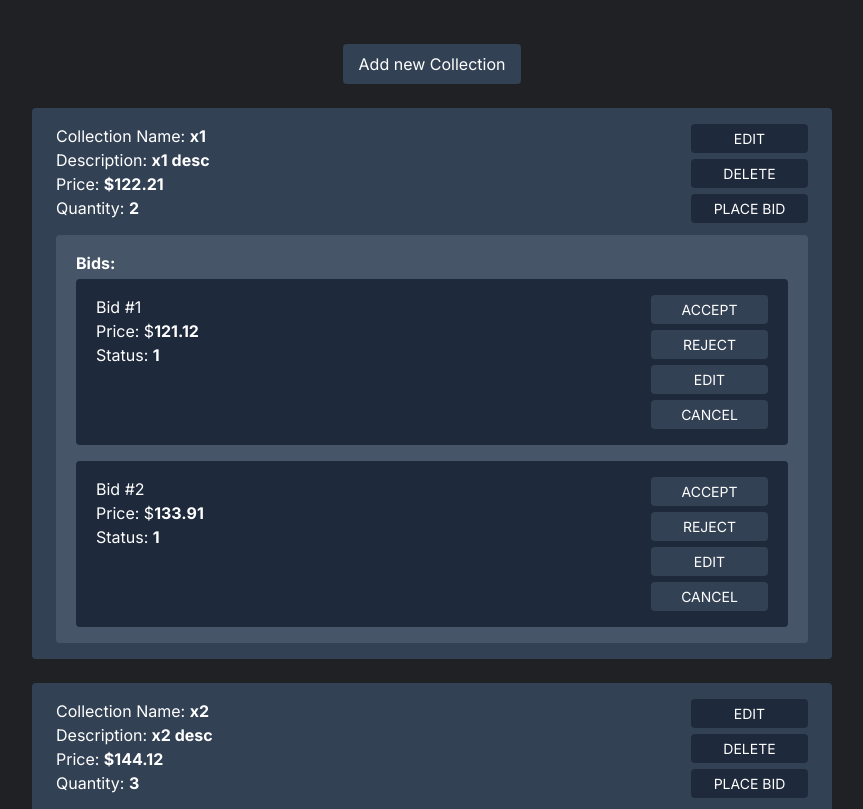
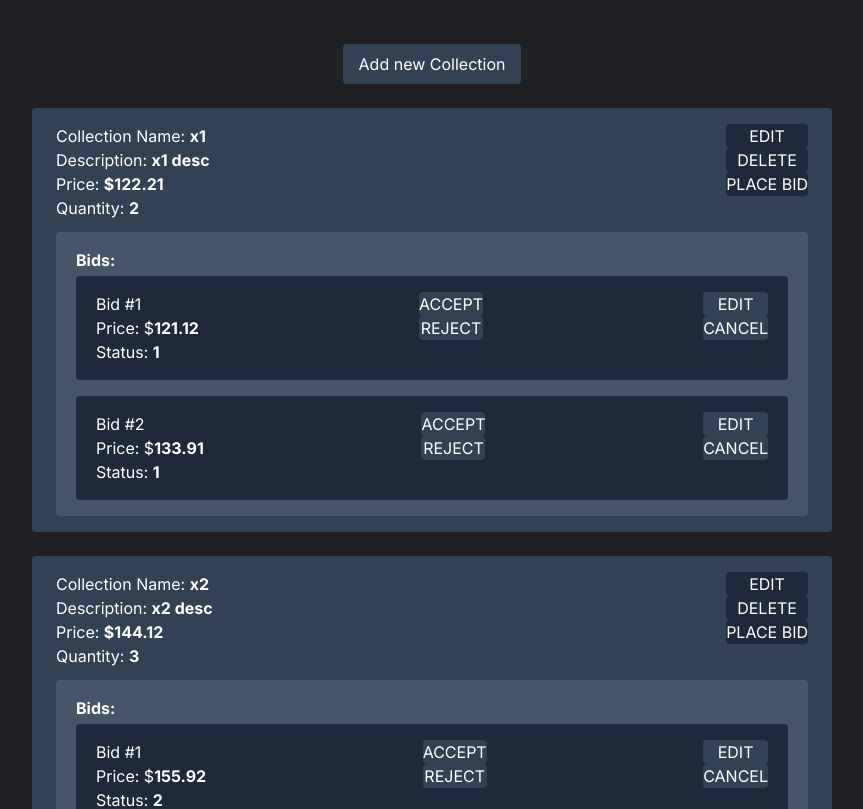
Before and after one commit to Ria998/luxor, a Next.js app: page / in a window 1280 px wide. Shown: the top 809 px of the page, without its empty margins (208-1071 px from the left). Built offline with nearby package versions, Linux system fonts and the light colour scheme.

Commit message:
reorganization: Bid && Collection components

```diff
--- /dev/null
+++ b/src/components/Bid.tsx
@@ -0,0 +1,52 @@
+import { BidType } from "../types/types";
+import Button from "../components/ui/Button";
+import { sharedStylesButtons } from "../styles/sharedStyles";
+
+interface BidProps {
+  data: BidType;
+  i: number;
+}
+
+export const Bid = ({ data, i }: BidProps) => {
+  return (
+    <section className="bg-slate-800 px-5 py-4 rounded">
+      <div className="flex justify-between">
+        <div>
+          <p>Bid #{i + 1}</p>
+          <p>
+            Price: $<span className="font-bold">{data.price}</span>
+          </p>
+          <p>
+            Status: <span className="font-bold">{data.status}</span>
+          </p>
+        </div>
+        <div className={sharedStylesButtons.buttonContStyle}>
+          <Button
+            className={`${sharedStylesButtons.buttonStyle} ${sharedStylesButtons.bidButtonStyle}`}
+          >
+            ACCEPT
+          </Button>
+          <Button
+            className={`${sharedStylesButtons.buttonStyle} ${sharedStylesButtons.bidButtonStyle}`}
+          >
+            REJECT
+          </Button>
+        </div>
+        <div className={sharedStylesButtons.buttonContStyle}>
+          <Button
+            className={`${sharedStylesButtons.buttonStyle} ${sharedStylesButtons.bidButtonStyle}`}
+          >
+            EDIT
+          </Button>
+          <Button
+            className={`${sharedStylesButtons.buttonStyle} ${sharedStylesButtons.bidButtonStyle}`}
+          >
+            CANCEL
+          </Button>
+        </div>
+      </div>
+    </section>
+  );
+};
+
+export default Bid;
--- /dev/null
+++ b/src/components/Collection.tsx
@@ -0,0 +1,62 @@
+import Bid from "./Bid";
+import Button from "../components/ui/Button";
+import { BidType, CollectionType } from "../types/types";
+import { sharedStylesButtons } from "../styles/sharedStyles";
+
+interface CollectionProps {
+  data: CollectionType;
+}
+
+export const Collection = ({ data }: CollectionProps) => {
+  return (
+    <section className="bg-slate-700 px-6 py-4 rounded">
+      <header className="flex justify-between">
+        <div>
+          <p>
+            Collection Name: <span className="font-bold">{data.name}</span>
+          </p>
+          <p>
+            Description: <span className="font-bold">{data.description}</span>
+          </p>
+          <p>
+            Price: <span className="font-bold">${data.price}</span>
+          </p>
+          <p>
+            Quantity: <span className="font-bold">{data.quantity}</span>
+          </p>
+        </div>
+
+        <div className={sharedStylesButtons.buttonContStyle}>
+          <Button
+            className={`${sharedStylesButtons.buttonStyle} ${sharedStylesButtons.collectionButtonStyle}`}
+          >
+            EDIT
+          </Button>
+          <Button
+            className={`${sharedStylesButtons.buttonStyle} ${sharedStylesButtons.collectionButtonStyle}`}
+          >
+            DELETE
+          </Button>
+          <Button
+            className={`${sharedStylesButtons.buttonStyle} ${sharedStylesButtons.collectionButtonStyle}`}
+          >
+            PLACE BID
+          </Button>
+        </div>
+      </header>
+
+      <section className="bg-slate-600 px-5 py-4 mt-3 rounded">
+        <header>
+          <p className="font-bold">Bids:</p>
+        </header>
+        <div className="flex flex-col gap-4 mt-1">
+          {data.bids.map((data: BidType, i: number) => (
+            <Bid data={data} i={i} key={data.id} />
+          ))}
+        </div>
+      </section>
+    </section>
+  );
+};
+
+export default Collection;
--- a/src/components/Collections.tsx
+++ b/src/components/Collections.tsx
@@ -1,6 +1,8 @@
 import { useState, useEffect, useCallback } from "react";
-import { BidType, CollectionType } from "../types/types";
+import { CollectionType } from "../types/types";
+import Collection from "./Collection";
 import Button from "../components/ui/Button";
+import { sharedStylesButtons } from "../styles/sharedStyles";
 
 export const Collections = () => {
   const [collections, setCollections] = useState([]);
@@ -31,95 +33,17 @@ export const Collections = () => {
     fetchCollections();
   }, [fetchCollections]);
 
-  const buttonStyle = "py-1 rounded text-[14px]";
-  const buttonContStyle = "flex flex-col gap-1.5 w-[117px]";
-  const collectionButtonStyle = "bg-slate-800 hover:bg-slate-600 ";
-  const bidButtonStyle = "bg-slate-700 hover:bg-slate-600 p";
-
   return (
     <>
       <Button
-        className={`block mx-auto mb-6 px-4 py-2 rounded ${bidButtonStyle}`}
+        className={`block mx-auto mb-6 px-4 py-2 rounded ${sharedStylesButtons.bidButtonStyle}`}
       >
         Add new Collection
       </Button>
 
       <div className="flex flex-col gap-6">
         {collections.map((data: CollectionType, i) => (
-          <section className="bg-slate-700 px-6 py-4 rounded" key={data.id}>
-            <header className="flex justify-between">
-              <div>
-                <p>
-                  Collection Name:{" "}
-                  <span className="font-bold">{data.name}</span>
-                </p>
-                <p>
-                  Description:{" "}
-                  <span className="font-bold">{data.description}</span>
-                </p>
-                <p>
-                  Price: <span className="font-bold">${data.price}</span>
-                </p>
-                <p>
-                  Quantity: <span className="font-bold">{data.quantity}</span>
-                </p>
-              </div>
-
-              <div className={buttonContStyle}>
-                <Button className={`${buttonStyle} ${collectionButtonStyle}`}>
-                  EDIT
-                </Button>
-                <Button className={`${buttonStyle} ${collectionButtonStyle}`}>
-                  DELETE
-                </Button>
-                <Button className={`${buttonStyle} ${collectionButtonStyle}`}>
-                  PLACE BID
-                </Button>
-              </div>
-            </header>
-
-            <section className="bg-slate-600 px-5 py-4 mt-3 rounded">
-              <header>
-                <p className="font-bold">Bids:</p>
-              </header>
-              <div className="flex flex-col gap-4 mt-1">
-                {data.bids.map((data: BidType, i: number) => (
-                  <section
-                    className="bg-slate-800 px-5 py-4 rounded"
-                    key={data.id}
-                  >
-                    <div className="flex justify-between">
-                      <div>
-                        <p>Bid #{i + 1}</p>
-                        <p>
-                          Price: $
-                          <span className="font-bold">{data.price}</span>
-                        </p>
-                        <p>
-                          Status:{" "}
-                          <span className="font-bold">{data.status}</span>
-                        </p>
-                      </div>
-                      <div className={buttonContStyle}>
-                        <Button className={`${buttonStyle} ${bidButtonStyle}`}>
-                          ACCEPT
-                        </Button>
-                        <Button className={`${buttonStyle} ${bidButtonStyle}`}>
-                          REJECT
-                        </Button>
-                        <Button className={`${buttonStyle} ${bidButtonStyle}`}>
-                          EDIT
-                        </Button>
-                        <Button className={`${buttonStyle} ${bidButtonStyle}`}>
-                          CANCEL
-                        </Button>
-                      </div>
-                    </div>
-                  </section>
-                ))}
-              </div>
-            </section>
-          </section>
+          <Collection data={data} key={data.id} />
         ))}
       </div>
     </>
--- /dev/null
+++ b/src/styles/sharedStyles.ts
@@ -0,0 +1,6 @@
+export const sharedStylesButtons = {
+  buttonStyle: "py-1 rounded text-[14px]",
+  buttonContStyle: "flex flex-col gap-1.5 w-[117px]",
+  collectionButtonStyle: "bg-slate-800 hover:bg-slate-600 ",
+  bidButtonStyle: "bg-slate-700 hover:bg-slate-600 p",
+};
```
